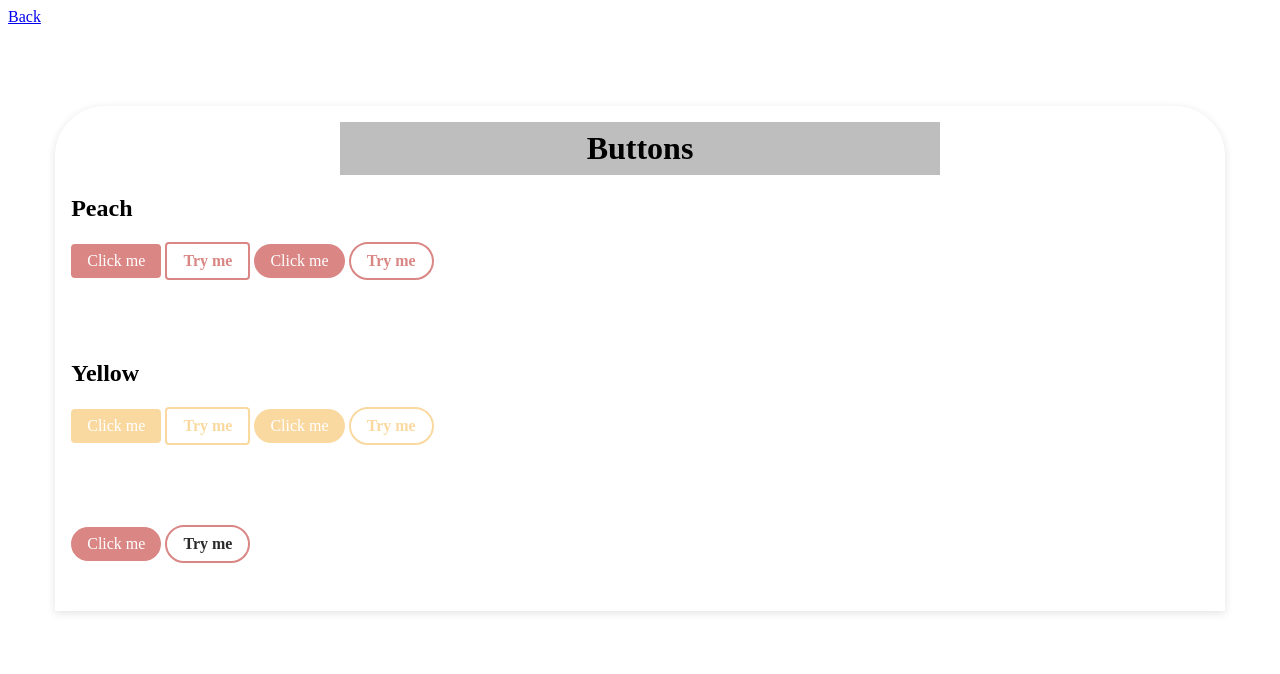
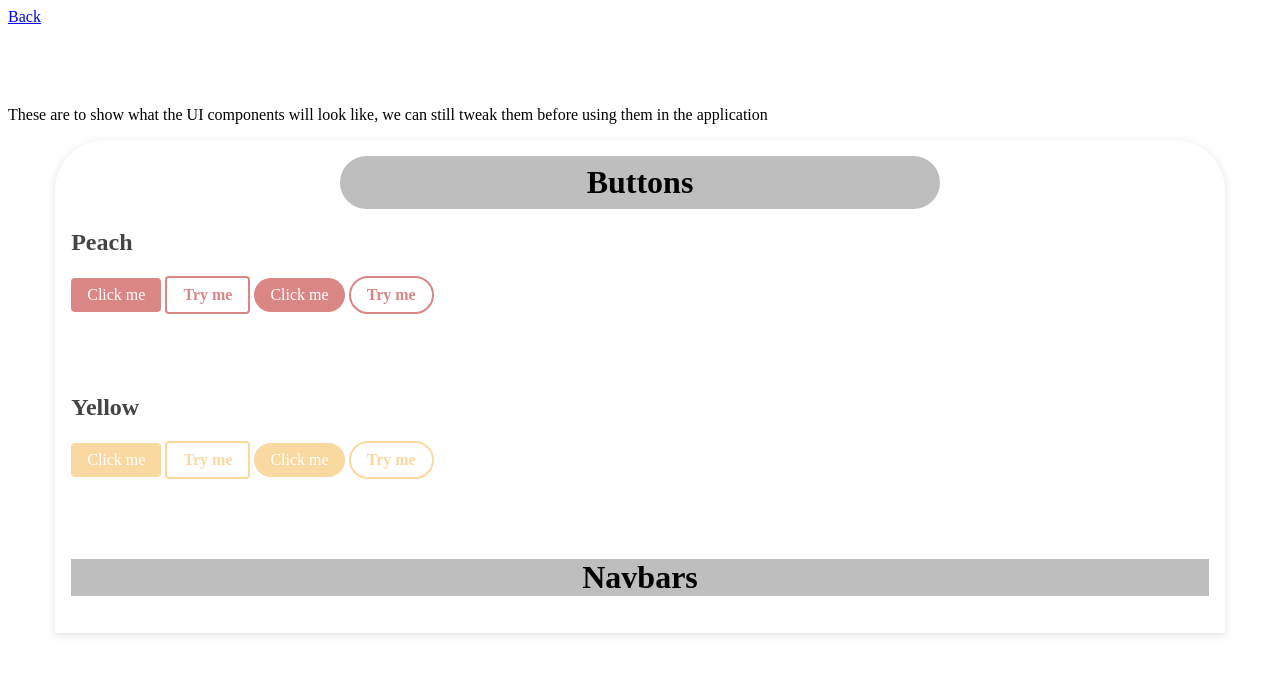
Before and after one commit to DenzelBraithwaite/fabulart, a SvelteKit app: page /ui-kit in a window 1280 px wide. Shown: the top 674 px of the page. Built offline with nearby package versions, Linux system fonts and the light colour scheme.

Commit message:
init navbar components

```diff
--- a/src/routes/ui-kit/+page.svelte
+++ b/src/routes/ui-kit/+page.svelte
@@ -4,6 +4,7 @@
 
 <a href="/" class="back">Back</a>
 
+<p>These are to show what the UI components will look like, we can still tweak them before using them in the application</p>
 <div class="container">
     <main>
         <h1 class="btn-title">Buttons</h1>
@@ -26,11 +27,7 @@
             </div>
         </section>
 
-        <!-- Round buttons -->
-        <section>
-            <Button shape="round" textColor="text-white" bgColor="bg-peach">Click me</Button>
-            <Button shape="round" textColor="text-black" border={true} />
-        </section>
+        <h1 class="nav-title">Navbars</h1>
     </main>
 </div>
 
@@ -57,7 +54,17 @@
         padding: 0.5rem 1rem;
         width: 50%;
         margin: 0 auto;
+        border-radius: 100px;
+    }
 
+    .nav-title {
+        width: 100%;
+        background-color: #bebebe;
+        text-align: center;
+    }
+
+    h2 {
+        color: #444;
     }
 
     .back {
```
Also changed, not shown: src/lib/Button.svelte (line endings or trailing spaces).
